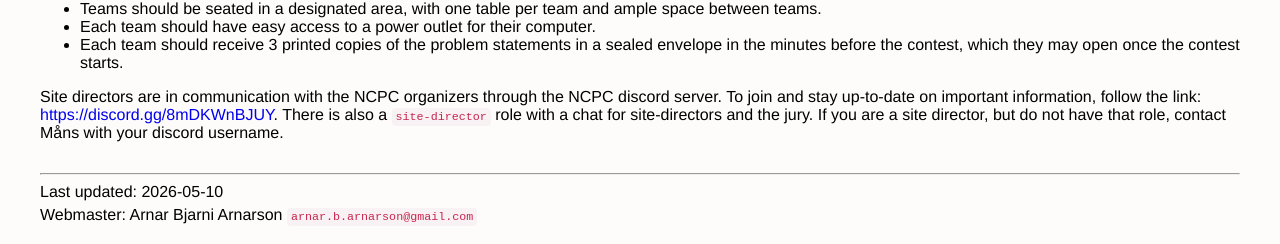
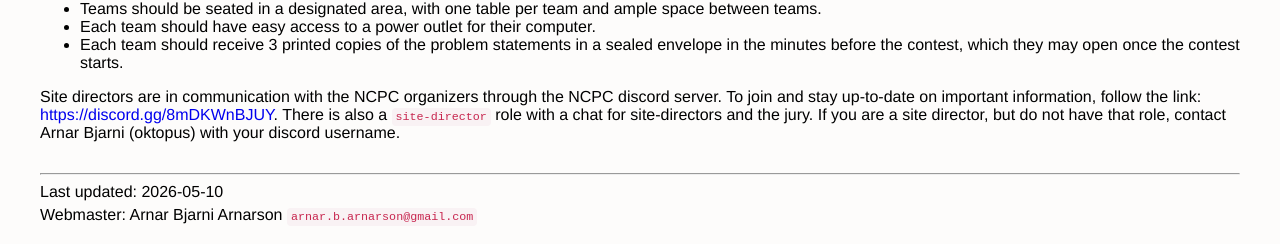
Before and after one commit to icpc/ncpc-web, a Jekyll site: the page built from ncpc2026/sites.md, in a window 1280 px wide. Shown: the part 1330-1574 px from the top of the page. Built offline with Jekyll 4.4.1, drawn with Linux system fonts in a browser that asks for light colours.

Commit message:
Update contact for discord roles

```diff
--- a/ncpc2026/sites.md
+++ b/ncpc2026/sites.md
@@ -28,4 +28,4 @@
 - Each team should have easy access to a power outlet for their computer.
 - Each team should receive 3 printed copies of the problem statements in a sealed envelope in the minutes before the contest, which they may open once the contest starts.
 
-Site directors are in communication with the NCPC organizers through the NCPC discord server. To join and stay up-to-date on important information, follow the link: [{{site.discord_link}}]({{site.discord_link}}). There is also a `site-director` role with a chat for site-directors and the jury. If you are a site director, but do not have that role, contact Måns with your discord username.
+Site directors are in communication with the NCPC organizers through the NCPC discord server. To join and stay up-to-date on important information, follow the link: [{{site.discord_link}}]({{site.discord_link}}). There is also a `site-director` role with a chat for site-directors and the jury. If you are a site director, but do not have that role, contact Arnar Bjarni (oktopus) with your discord username.
```
